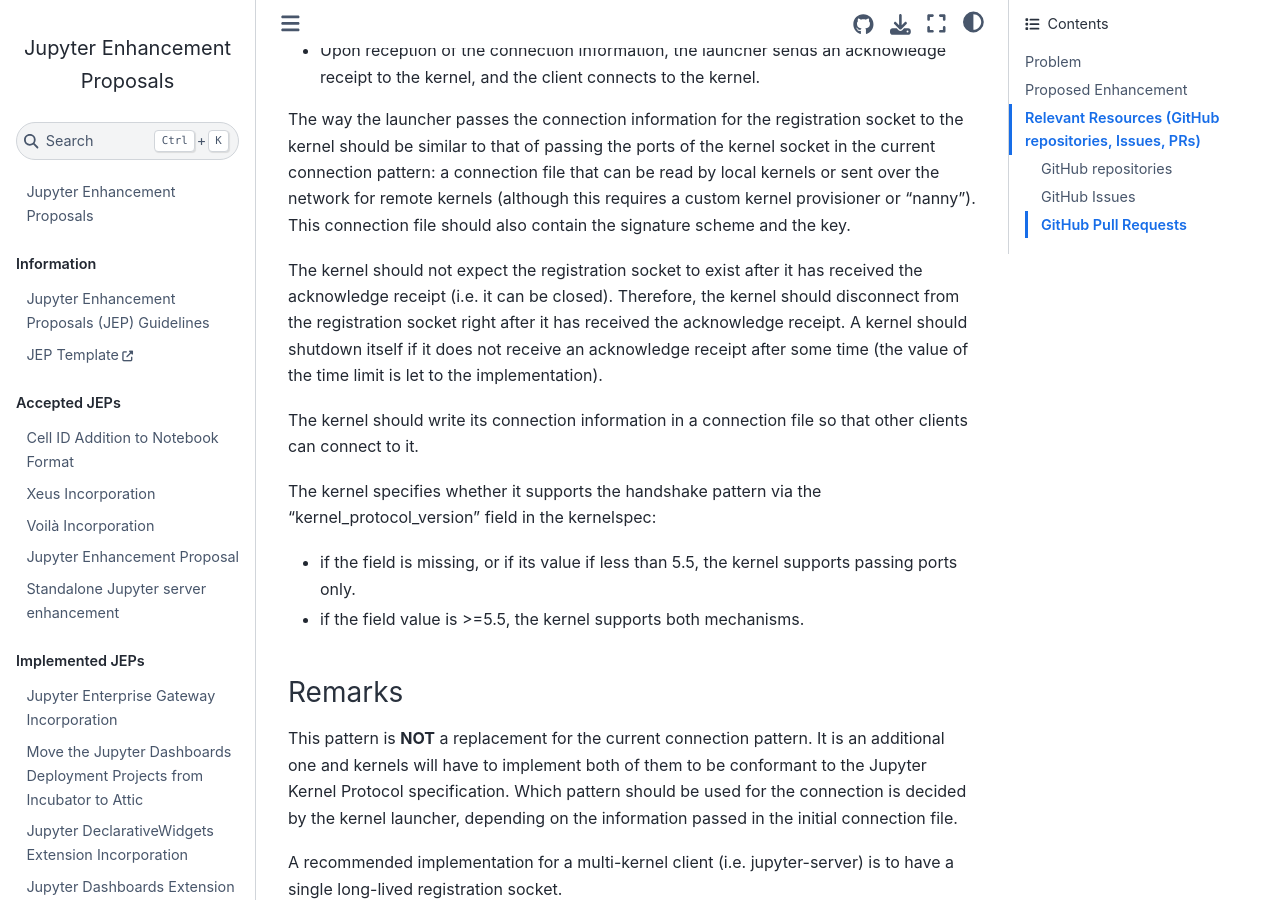
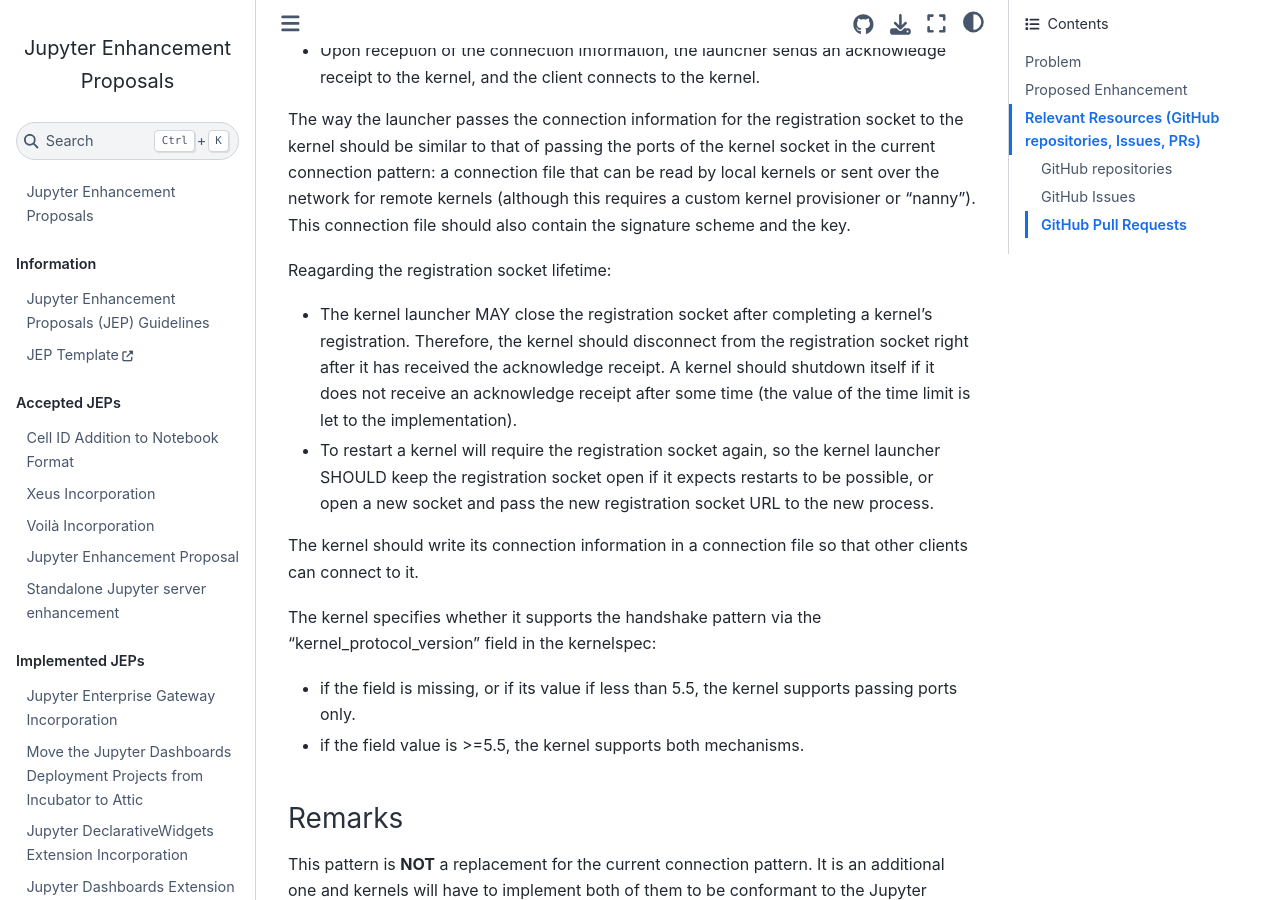
Before and after one commit to jupyter/enhancement-proposals, a Jupyter Book: the page built from jupyter-handshaking/jupyter-handshaking.md, in a window 1280 px wide and 900 px high, scrolled down 826 px. Built offline with Jupyter Book 1.0.4 settings and Sphinx 7.4.7 and the Sphinx Book theme 1.1.4, drawn with Linux system fonts in a browser that asks for light colours.

Commit message:
Taking into account kernel restarts

```diff
--- a/jupyter-handshaking/jupyter-handshaking.md
+++ b/jupyter-handshaking/jupyter-handshaking.md
@@ -25,7 +25,10 @@
 
 The way the launcher passes the connection information for the registration socket to the kernel should be similar to that of passing the ports of the kernel socket in the current connection pattern: a connection file that can be read by local kernels or sent over the network for remote kernels (although this requires a custom kernel provisioner or "nanny"). This connection file should also contain the signature scheme and the key.
 
-The kernel should not expect the registration socket to exist after it has received the acknowledge receipt (i.e. it can be closed). Therefore, the kernel should disconnect from the registration socket right after it has received the acknowledge receipt. A kernel should shutdown itself if it does not receive an acknowledge receipt after some time (the value of the time limit is let to the implementation).
+Reagarding the registration socket lifetime:
+
+- The kernel launcher MAY close the registration socket after completing a kernel's registration. Therefore, the kernel should disconnect from the registration socket right after it has received the acknowledge receipt. A kernel should shutdown itself if it does not receive an acknowledge receipt after some time (the value of the time limit is let to the implementation).
+- To restart a kernel will require the registration socket again, so the kernel launcher SHOULD keep the registration socket open if it expects restarts to be possible, or open a new socket and pass the new registration socket URL to the new process.
 
 The kernel should write its connection information in a connection file so that other clients can connect to it.
 
```
